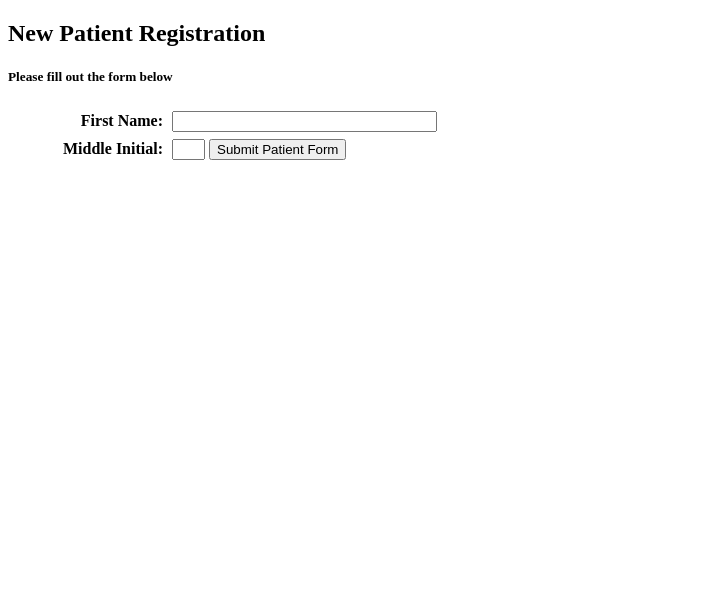
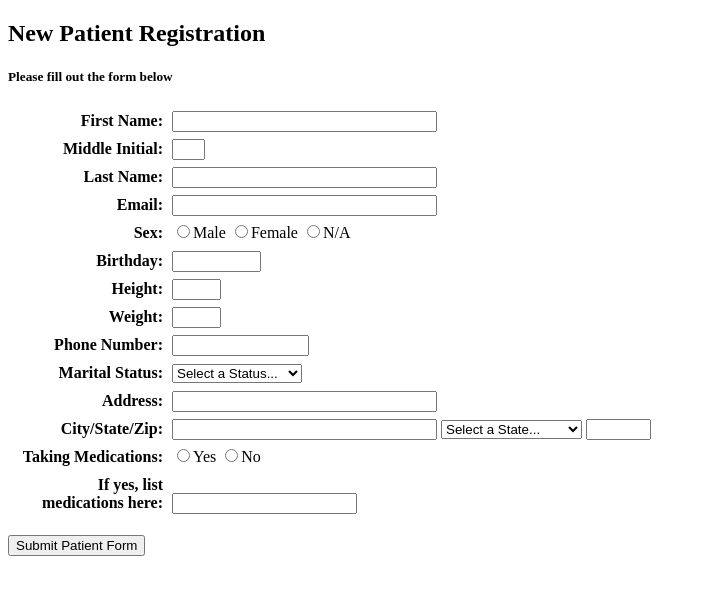
Before and after one commit to hmdarden/it-topaz, a plain HTML site: page validation/index.html in a window 1280 px wide. Shown: the whole page, without its empty margins (0-706 px from the left). Drawn offline with Linux system fonts and the light colour scheme.

Commit message:
Validation Update

```diff
--- a/validation/index.html
+++ b/validation/index.html
@@ -20,6 +20,135 @@
   <label class="formlabel" for="MiddleInitial">Middle Initial:</label>
   <input type="text" id="MiddleInitial" name="MiddleInitial" size="1" maxlength="1">
 
+  <br/>
+
+  <label class="formlabel" for="LastName">Last Name:</label>
+  <input type="text" id="LastName" name="LastName" size="30" maxlength="30">
+
+   <br/>
+
+  <label class="formlabel" for="Email">Email:</label>
+  <input type="text" id="Email" name="Email" size="30" maxlength="30">
+
+  <br/>
+
+  <label class="formlabel" for="Sex">Sex:</label>
+  <label for="Male"><input type="radio" name="Sex" id="Male" value="M">Male</label>
+  <label for="Female"><input type="radio" name="Sex" id="Female" value="F">Female</label>
+  <label for="N/A"><input type="radio" name="Sex" id="N/A" value="N">N/A</label>
+
+  <br/>
+
+  <label class="formlabel" for="Birthday">Birthday:</label>
+  <input type="text" id="Birthday" name="Birthday" size="8" maxlength="8">
+
+  <br/>
+
+  <label class="formlabel" for="Height">Height:</label>
+  <input type="text" id="Height" name="Height" size="3" maxlength="3">
+
+  <br/>
+
+  <label class="formlabel" for="Weight">Weight:</label>
+  <input type="text" id="Weight" name="Weight" size="3" maxlength="3">
+
+  <br/>
+
+  <label class="formlabel" for="PhoneNumber">Phone Number:</label>
+  <input type="text" id="PhoneNumber" name="PhoneNumber" size="14" maxlength="14">
+
+  <br/>
+
+  <label class="formlabel" for="MaritalStatus">Marital Status:</label>
+  <select name="MaritalStatus" id="MaritalStatus">
+    <option value="">Select a Status...</option>
+    <option value="S">Single</option>
+    <option value="M">Married</option>
+    <option value="D">Divorced</option>
+    <option value="L">Legally Separated</option>
+    <option value="W">Widowed</option>
+  </select>
+
+    <br/>
+
+    <label class="formlabel" for="Address">Address:</label>
+    <input type="text" id="Address" name="Address" size="30" maxlength="30">
+
+    <br/>
+
+    <label class="formlabel" for="City/State/Zip">City/State/Zip:</label>
+    <input type="text" id="City" name="City" size=30 maxlength=30>
+    <select name="State" id="State">
+      <option value="">Select a State...</option>
+	    <option value="AL">Alabama</option>
+	    <option value="AK">Alaska</option>
+	    <option value="AZ">Arizona</option>
+	    <option value="AR">Arkansas</option>
+	    <option value="CA">California</option>
+	    <option value="CO">Colorado</option>
+	    <option value="CT">Connecticut</option>
+    	<option value="DE">Delaware</option>
+    	<option value="DC">District Of Columbia</option>
+    	<option value="FL">Florida</option>
+    	<option value="GA">Georgia</option>
+    	<option value="HI">Hawaii</option>
+    	<option value="ID">Idaho</option>
+    	<option value="IL">Illinois</option>
+    	<option value="IN">Indiana</option>
+    	<option value="IA">Iowa</option>
+    	<option value="KS">Kansas</option>
+    	<option value="KY">Kentucky</option>
+    	<option value="LA">Louisiana</option>
+    	<option value="ME">Maine</option>
+    	<option value="MD">Maryland</option>
+    	<option value="MA">Massachusetts</option>
+    	<option value="MI">Michigan</option>
+    	<option value="MN">Minnesota</option>
+    	<option value="MS">Mississippi</option>
+    	<option value="MO">Missouri</option>
+	    <option value="MT">Montana</option>
+	    <option value="NE">Nebraska</option>
+	    <option value="NV">Nevada</option>
+	    <option value="NH">New Hampshire</option>
+	    <option value="NJ">New Jersey</option>
+    	<option value="NM">New Mexico</option>
+    	<option value="NY">New York</option>
+	    <option value="NC">North Carolina</option>
+    	<option value="ND">North Dakota</option>
+	    <option value="OH">Ohio</option>
+    	<option value="OK">Oklahoma</option>
+    	<option value="OR">Oregon</option>
+	    <option value="PA">Pennsylvania</option>
+	    <option value="RI">Rhode Island</option>
+    	<option value="SC">South Carolina</option>
+    	<option value="SD">South Dakota</option>
+    	<option value="TN">Tennessee</option>
+	    <option value="TX">Texas</option>
+	    <option value="UT">Utah</option>
+	    <option value="VT">Vermont</option>
+	    <option value="VA">Virginia</option>
+	    <option value="WA">Washington</option>
+	    <option value="WV">West Virginia</option>
+	    <option value="WI">Wisconsin</option>
+	    <option value="WY">Wyoming</option>
+    </select>
+
+    <input type="text" id="Zip" name="Zip" size=5 maxlength=5>
+
+    <br/>
+
+    <label class="formlabel" for="TakingMedications">Taking Medications:</label>
+  <label for="Yes"><input type="radio" name="Medications" id="Yes" value="Y">Yes</label>
+  <label for="No"><input type="radio" name="Medications" id="No" value="N">No</label>
+
+    <br/>
+
+    <label class="formlabel" for="MedicationsList">If yes, list medications here:</label>
+    <input type="text" id="MedicationsList" name="MedicationsList" row="3" cols="30">
+
+    <br/>
+    <br/>
+
   <input type="submit" value="Submit Patient Form">
   </form>
 </body>
```
